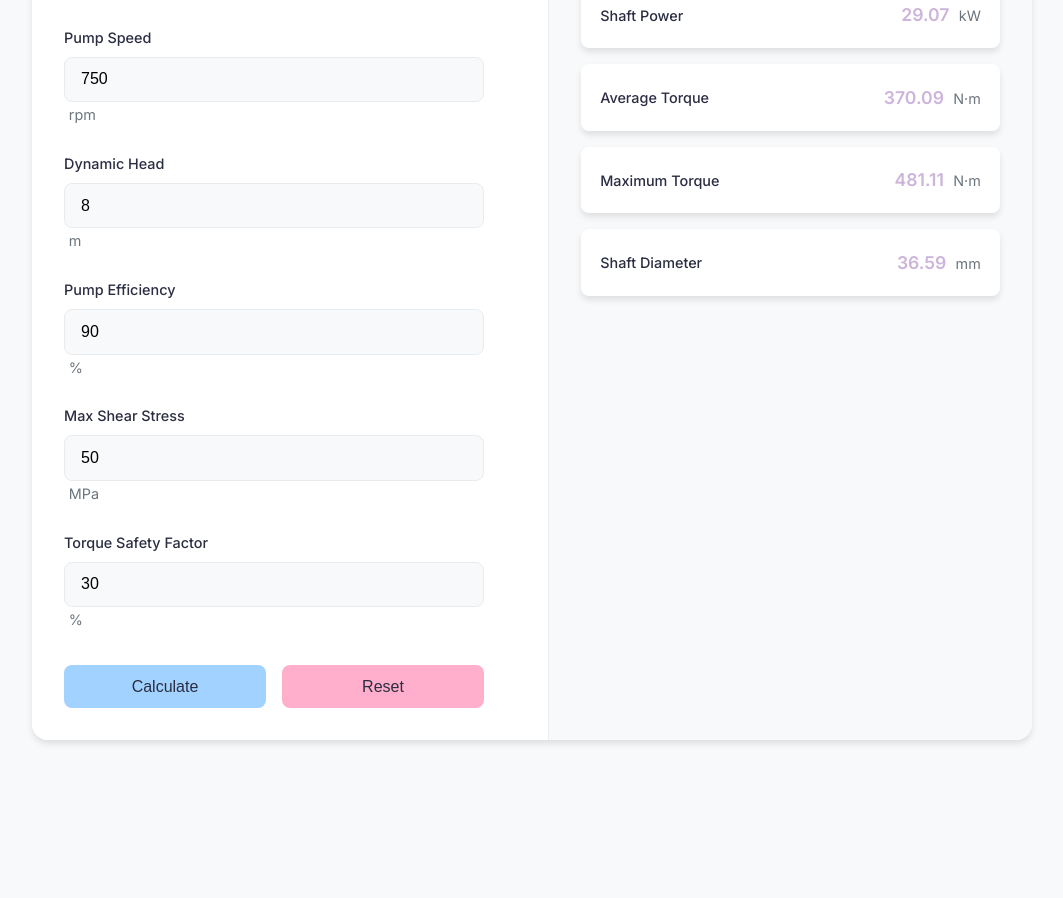
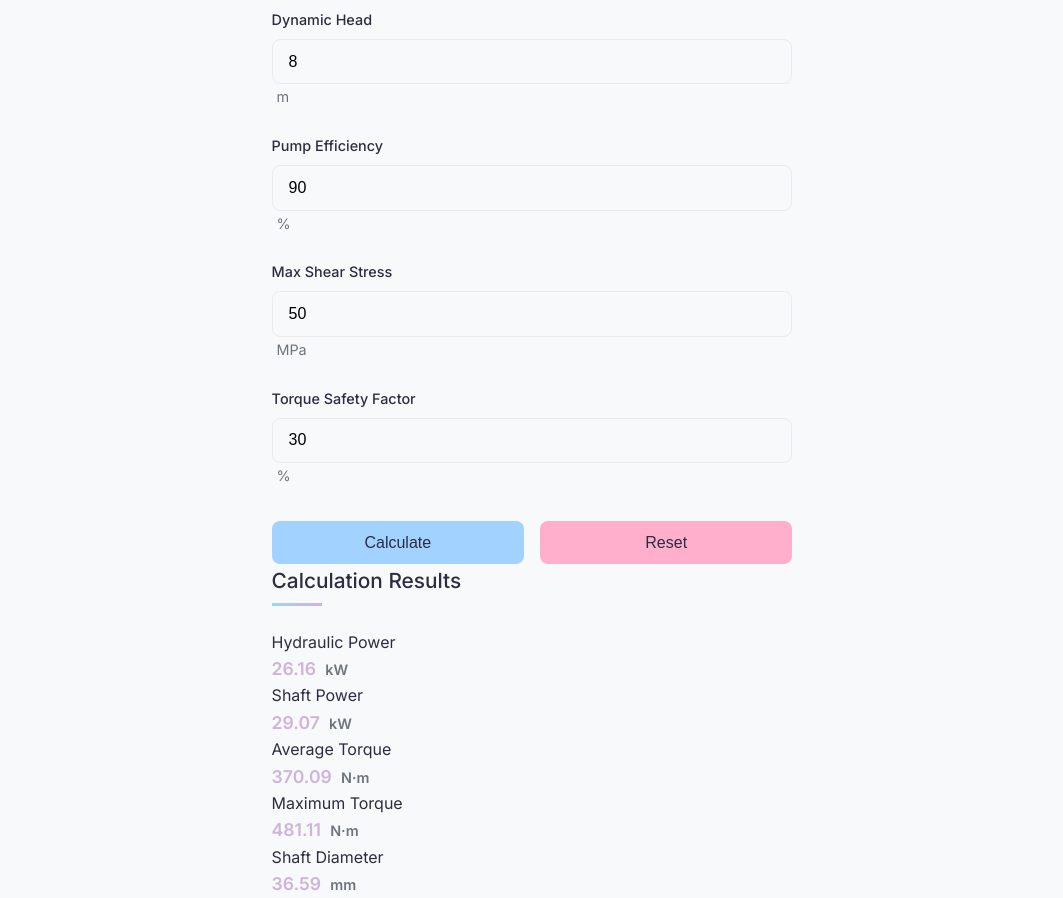
Before and after one commit to rar-aj/pump-calculator, a plain HTML site: page index.html in a window 1280 px wide. Shown: the part 356-1254 px from the top of the page, without its empty margins (108-1171 px from the left). Before the commit the page ends 1128 px from the top, so only its background shows below. Drawn offline with Linux system fonts and the light colour scheme.

Commit message:
Update index.html

```diff
--- a/index.html
+++ b/index.html
@@ -3,104 +3,118 @@
 <head>
     <meta charset="UTF-8">
     <meta name="viewport" content="width=device-width, initial-scale=1.0">
-    <title>Pump Power & Shaft Calculator</title>
+    <title>Pump Power Calculator</title>
     <link rel="stylesheet" href="style.css">
     <link href="https://fonts.googleapis.com/css2?family=Inter:wght@400;500;600&display=swap" rel="stylesheet">
 </head>
 <body>
-    <div class="calculator">
-        <div class="header">
+    <div class="app-container">
+        <header class="app-header">
             <h1>Binary Vapour Cycle Pump Calculator</h1>
-        </div>
+        </header>
 
-        <div class="input-section">
+        <main class="app-content">
+            <section class="input-panel">
                 <h2>Input Parameters</h2>
 
                 <div class="input-group">
                     <label for="flow-rate">Flow Rate</label>
+                    <div class="input-wrapper">
                         <input type="number" id="flow-rate" value="20" step="0.1">
                         <span class="unit">m³/min</span>
+                    </div>
                 </div>
 
                 <div class="input-group">
                     <label for="rpm">Pump Speed</label>
+                    <div class="input-wrapper">
                         <input type="number" id="rpm" value="750" step="1">
                         <span class="unit">rpm</span>
+                    </div>
                 </div>
 
                 <div class="input-group">
                     <label for="head">Dynamic Head</label>
+                    <div class="input-wrapper">
                         <input type="number" id="head" value="8" step="0.1">
                         <span class="unit">m</span>
+                    </div>
                 </div>
 
                 <div class="input-group">
                     <label for="efficiency">Pump Efficiency</label>
+                    <div class="input-wrapper">
                         <input type="number" id="efficiency" value="90" step="1">
                         <span class="unit">%</span>
+                    </div>
                 </div>
 
                 <div class="input-group">
                     <label for="stress">Max Shear Stress</label>
+                    <div class="input-wrapper">
                         <input type="number" id="stress" value="50" step="1">
                         <span class="unit">MPa</span>
+                    </div>
                 </div>
 
                 <div class="input-group">
                     <label for="torque-factor">Torque Safety Factor</label>
+                    <div class="input-wrapper">
                         <input type="number" id="torque-factor" value="30" step="1">
                         <span class="unit">%</span>
                     </div>
+                </div>
 
                 <div class="button-group">
-                <button id="calculate-btn">Calculate</button>
-                <button id="reset-btn">Reset</button>
+                    <button id="calculate-btn" class="primary-btn">Calculate</button>
+                    <button id="reset-btn" class="secondary-btn">Reset</button>
                 </div>
-        </div>
+            </section>
 
-        <div class="results-section">
+            <section class="output-panel">
                 <h2>Calculation Results</h2>
 
-            <div class="result-group">
-                <label>Hydraulic Power</label>
-                <div>
-                    <span id="hyd-power" class="result-value">0</span>
+                <div class="result-card">
+                    <div class="result-label">Hydraulic Power</div>
+                    <div class="result-value">
+                        <span id="hyd-power">0</span>
                         <span class="unit">kW</span>
                     </div>
                 </div>
 
-            <div class="result-group">
-                <label>Shaft Power</label>
-                <div>
-                    <span id="shaft-power" class="result-value">0</span>
+                <div class="result-card">
+                    <div class="result-label">Shaft Power</div>
+                    <div class="result-value">
+                        <span id="shaft-power">0</span>
                         <span class="unit">kW</span>
                     </div>
                 </div>
 
-            <div class="result-group">
-                <label>Average Torque</label>
-                <div>
-                    <span id="avg-torque" class="result-value">0</span>
+                <div class="result-card">
+                    <div class="result-label">Average Torque</div>
+                    <div class="result-value">
+                        <span id="avg-torque">0</span>
                         <span class="unit">N·m</span>
                     </div>
                 </div>
 
-            <div class="result-group">
-                <label>Maximum Torque</label>
-                <div>
-                    <span id="max-torque" class="result-value">0</span>
+                <div class="result-card">
+                    <div class="result-label">Maximum Torque</div>
+                    <div class="result-value">
+                        <span id="max-torque">0</span>
                         <span class="unit">N·m</span>
                     </div>
                 </div>
 
-            <div class="result-group">
-                <label>Shaft Diameter</label>
-                <div>
-                    <span id="shaft-diameter" class="result-value">0</span>
+                <div class="result-card">
+                    <div class="result-label">Shaft Diameter</div>
+                    <div class="result-value">
+                        <span id="shaft-diameter">0</span>
                         <span class="unit">mm</span>
                     </div>
                 </div>
-        </div>
+            </section>
+        </main>
     </div>
 
     <script src="script.js"></script>
```
Lines whose indentation alone changed are shown as unchanged.
